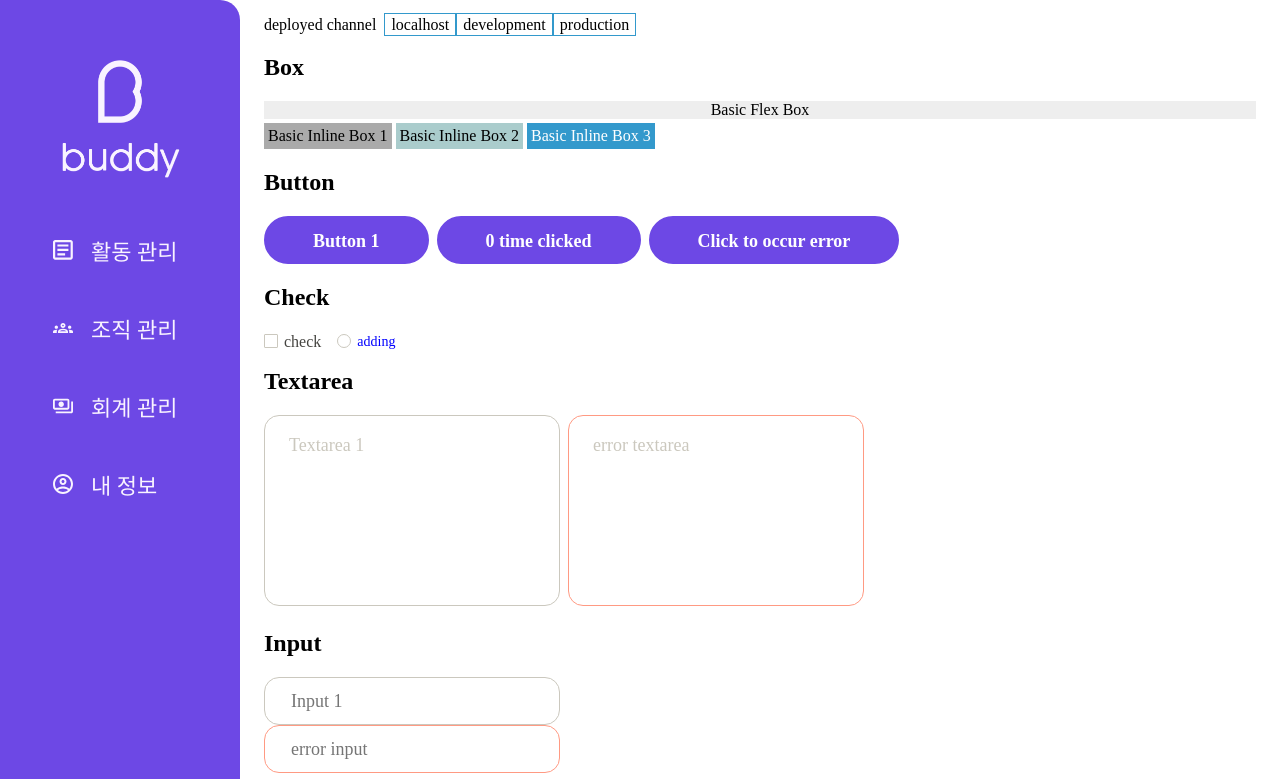
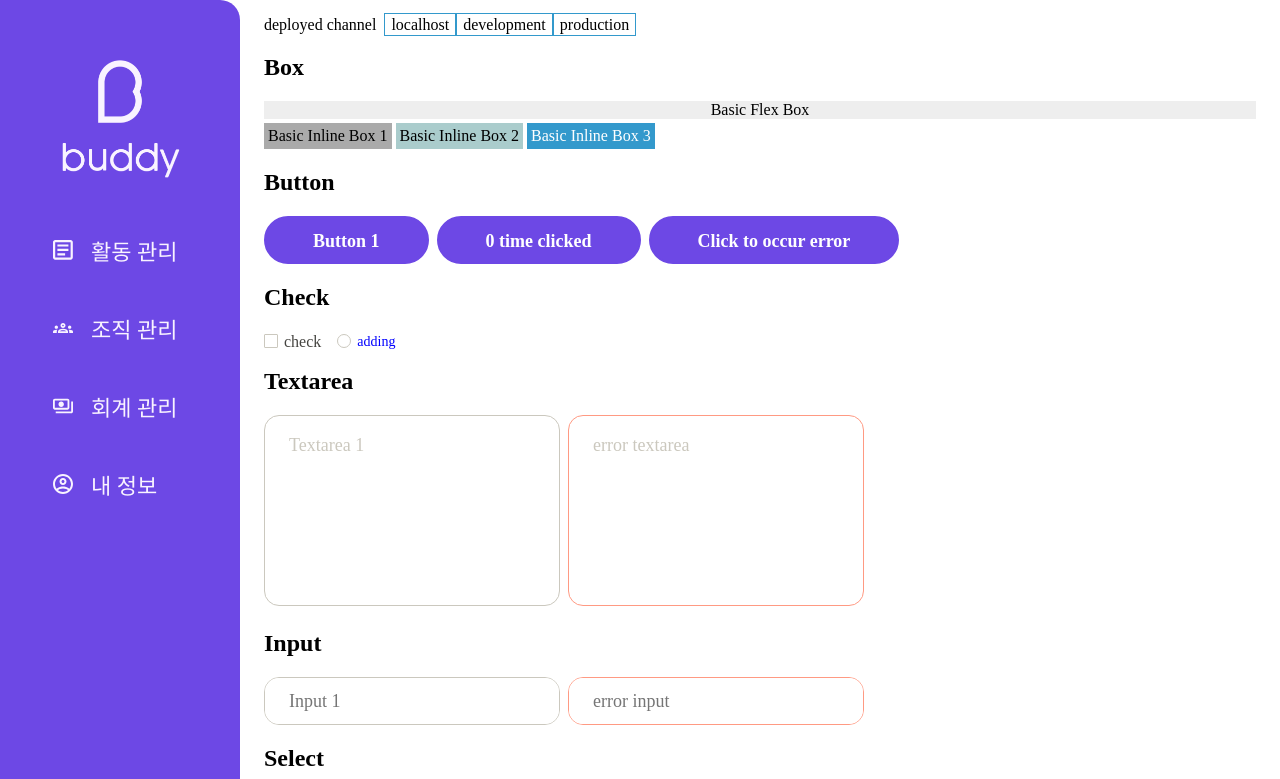
Before and after one commit to kmu-kcc/buddy-frontend, a React (Create React App) app: page /test in a window 1280 px wide. Shown: the top 779 px of the page. Built offline with nearby package versions, Linux system fonts and the light colour scheme; a web font is replaced by a local one.

Commit message:
Fix Input component

```diff
--- a/src/components/Input.tsx
+++ b/src/components/Input.tsx
@@ -1,27 +1,27 @@
 import React, {useCallback, useMemo} from 'react';
 import styled from 'styled-components';
 import {
-  compose, color, ColorProps,
-  flex, FlexProps,
-  height, HeightProps,
-  space, SpaceProps,
+  color, ColorProps,
+  FlexProps, HeightProps, WidthProps,
+  SpaceProps,
   typography, TypographyProps,
-  width, WidthProps,
 } from 'styled-system';
 import {Box} from './Box';
 
+interface WrapperProps extends FlexProps, SpaceProps, HeightProps, WidthProps{
+  error?: boolean;
+  empty?: boolean;
+  onChange?: (event: React.ChangeEvent<HTMLInputElement>) => void;
+  logo?: JSX.Element;
+}
+
 const Wrapper = styled(Box)<WrapperProps>`
-  ${compose(
-      color,
-      flex,
-      space,
-      height,
-      width,
-  )}
-  display: flex;
+  display: inline-flex;
   align-items: center;
   border: 1px solid ${({error, empty}) => error ? '#FF9A83' : empty ? '#CBC8BE' : '#8D71EB'};
   border-radius: 15px;
+  overflow: hidden;
+
   ::placeholder {
     color: #CBC8BE;
   }
@@ -31,26 +31,18 @@ const Wrapper = styled(Box)<WrapperProps>`
   }
 `;
 
-interface WrapperProps extends ColorProps, FlexProps, SpaceProps, HeightProps, WidthProps{
-  type?: string;
-  disabled?: boolean;
-  value: string;
-  max?: number;
-  min?: number;
-  error?: boolean;
-  empty?: boolean;
-  onChange?: (event: React.ChangeEvent<HTMLInputElement>) => void;
-  logo?: JSX.Element;
-}
-
 const InnerInput = styled.input<InputProps>`
   ${typography}
-  border: 0;
+  ${color}
+  width: 100%;
+  height: 100%;
+  padding: 12px 24px;
+  border: none;
   outline: 0;
   box-sizing: border-box;
 `;
 
-interface InputProps extends TypographyProps {
+interface InputProps extends TypographyProps, SpaceProps, ColorProps {
   type?: string;
   disabled?: boolean;
   value: string;
@@ -58,8 +50,6 @@ interface InputProps extends TypographyProps {
   min?: number;
   maxlength?: number;
   placeholder?: string;
-  empty?: boolean;
-  error?: boolean;
   onChange?: (event: React.ChangeEvent<HTMLInputElement>) => void;
   onEnterPress?: () => void;
 }
@@ -67,7 +57,6 @@ interface InputProps extends TypographyProps {
 const defaultProps = {
   width: '296px',
   height: '48px',
-  p: '12px 24px',
   color: '#454440',
   fontWeight: 500,
   fontSize: '18px',
@@ -77,7 +66,7 @@ const defaultProps = {
 type Props = InputProps & WrapperProps & typeof defaultProps;
 
 export const Input = (props: Props) => {
-  const {value, logo, onEnterPress} = props;
+  const {logo, value, color, p, onEnterPress, width, height, ...styles} = props;
   const empty = useMemo(() => value === '', [value]);
   const handleKeyDown = useCallback((event: React.KeyboardEvent) => {
     if (onEnterPress && event.key === 'Enter') {
@@ -86,9 +75,9 @@ export const Input = (props: Props) => {
   }, [onEnterPress]);
 
   return (
-    <Wrapper empty={empty} {...props}>
+    <Wrapper width={width} height={height} empty={empty} {...styles}>
       {logo}
-      <InnerInput empty={empty} onKeyDown={handleKeyDown} {...props} />
+      <InnerInput color={color} value={value} empty={empty} p={p} onKeyDown={handleKeyDown} {...styles} />
     </Wrapper>
   );
 };
```
